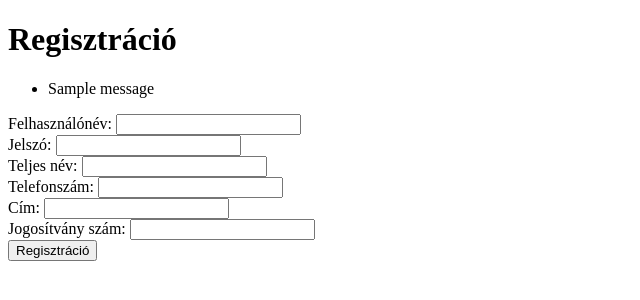
After one commit to gatama5/RendszerFejlesztes, a Flask app: page /register in a window 1280 px wide. The commit adds this page. Shown: the top 300 px of the page, without its empty margins (0-640 px from the left). Run offline with Flask 3, Linux system fonts and the light colour scheme; tables that the repository leaves empty hold one stand-in row (values such as "Sample post"); one stand-in notice (Sample message) is shown.

Commit message:
main push zap fájlból

```diff
--- a/BerAuto/Application/routes.py
+++ b/BerAuto/Application/routes.py
@@ -1,7 +1,53 @@
-from Application import app
-from flask import render_template
+from Application import app, db
+from flask import render_template, request, redirect, url_for, flash
+from Application.User import User
+from Application.Customer import Customer
+from werkzeug.security import generate_password_hash
 
 @app.route('/')
 @app.route('/index')
 def index():
-    return render_template("index.html", page = "index")
+    return render_template("index.html", page="index")
+
+@app.route('/register', methods=['GET', 'POST'])
+def register():
+    if request.method == 'POST':
+        # Adatok lekérése a form-ból
+        username = request.form['username']
+        password = request.form['password']
+        name = request.form['name']
+        phone = request.form['phone']
+        address = request.form['address']
+        driver_license = request.form['driver_license']
+
+        # Ellenőrzés, hogy létezik-e már a felhasználó
+        existing_user = User.query.filter_by(username=username).first()
+        if existing_user:
+            flash('A felhasználónév már foglalt!')
+            return redirect(url_for('register'))
+
+        # Jelszó hash-elése
+        hashed_password = generate_password_hash(password)
+
+        # Új Customer létrehozása
+        new_customer = Customer(
+            username=username,
+            password=hashed_password,
+            name=name,
+            phone=phone,
+            address=address,
+            driver_license=driver_license
+        )
+
+        # Adatbázisba mentés
+        try:
+            db.session.add(new_customer)
+            db.session.commit()
+            flash('Sikeres regisztráció!')
+            return redirect(url_for('index'))
+        except Exception as e:
+            db.session.rollback()
+            flash(f'Hiba a regisztráció során: {str(e)}')
+            return redirect(url_for('register'))
+
+    return render_template("register.html", page="register")
--- a/BerAuto/Application/templates/index.html
+++ b/BerAuto/Application/templates/index.html
@@ -2,9 +2,12 @@
 <html lang="en" xmlns="http://www.w3.org/1999/xhtml">
 <head>
     <meta charset="UTF-8">
-    <title>Title</title>
+    <title>Bérlakocsi</title>
 </head>
 <body>
     <h1>Üdv</h1>
+    <nav>
+        <a href="{{ url_for('register') }}">Regisztráció</a>
+    </nav>
 </body>
 </html>
--- /dev/null
+++ b/BerAuto/Application/templates/register.html
@@ -0,0 +1,52 @@
+<!DOCTYPE html>
+<html lang="hu">
+<head>
+    <meta charset="UTF-8">
+    <title>Regisztráció</title>
+</head>
+<body>
+    <h1>Regisztráció</h1>
+
+    {% with messages = get_flashed_messages() %}
+        {% if messages %}
+            <ul>
+            {% for message in messages %}
+                <li>{{ message }}</li>
+            {% endfor %}
+            </ul>
+        {% endif %}
+    {% endwith %}
+
+    <form method="POST" action="{{ url_for('register') }}">
+        <div>
+            <label for="username">Felhasználónév:</label>
+            <input type="text" id="username" name="username" required>
+        </div>
+        <div>
+            <label for="password">Jelszó:</label>
+            <input type="password" id="password" name="password" required>
+        </div>
+        <div>
+            <label for="name">Teljes név:</label>
+            <input type="text" id="name" name="name">
+        </div>
+        <div>
+            <label for="phone">Telefonszám:</label>
+            <input type="tel" id="phone" name="phone">
+        </div>
+        <div>
+            <label for="address">Cím:</label>
+            <input type="text" id="address" name="address">
+        </div>
+        <div>
+            <label for="driver_license">Jogosítvány szám:</label>
+            <input type="text" id="driver_license" name="driver_license">
+        </div>
+        <div>
+            <input type="submit" value="Regisztráció">
+        </div>
+    </form>
+
+
+</body>
+</html>
```
Also changed, not shown: BerAuto/Application/__init__.py (+2 -5 lines), BerAuto/instance/mydb.db.
